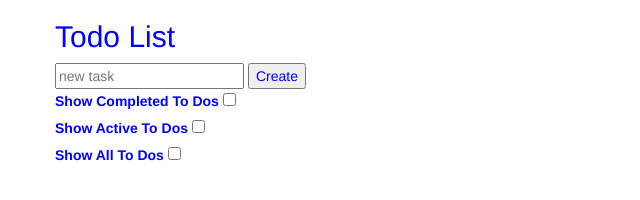
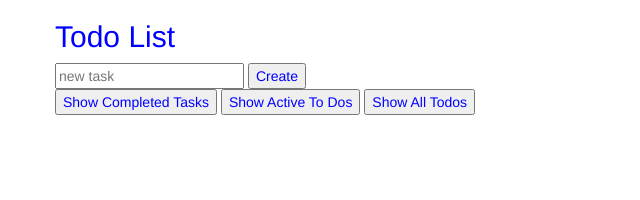
Before and after one commit to DavidLineman/new_to_doo, a plain HTML site: page index.html in a window 1280 px wide. Shown: the whole page, without its empty margins (0-640 px from the left). Drawn offline with nearby package versions, Linux system fonts and the light colour scheme; no server answers.

Commit message:
changed toggle inputs to buttons to simplify

```diff
--- a/index.html
+++ b/index.html
@@ -14,7 +14,7 @@
     <script src="https://ajax.googleapis.com/ajax/libs/jquery/3.3.1/jquery.min.js"></script>
 
     <link rel="stylesheet" href="style.css">
-    <script src="index.js"></script>
+
   </head>
   <body>
     <!--[if lt IE 7]>
@@ -33,22 +33,13 @@
           <button>Create</button>
         </form>
 
-        <form>
-          <label for="active">Show Completed To Dos</label>
-          <input class="completed-tasks" type="checkbox">
-        </form>
-        <form>
-          <label for="active">Show Active To Dos</label>
-          <input class="active-tasks" type="checkbox">
-        </form>
-        <form>
-          <label for="active">Show All To Dos</label>
-          <input class="all-tasks" type="checkbox">
-        </form>
+          <button class="completed-tasks">Show Completed Tasks</button>
+          <button class="active-tasks">Show Active To Dos</button>
+          <button class="all-tasks">Show All Todos</button>
+
 
       </div>
     </div>
-
-    <script src="" async defer></script>
+    <script src="index.js"></script>
   </body>
 </html>
--- a/index.js
+++ b/index.js
@@ -151,15 +151,15 @@ var getAllActiveTasks = function () {
   });
 }
 
-$(document).on('change', '.completed-tasks', function() {
+$('.completed-tasks').on('click', function() {
   getAllCompletedTasks();
 })
 
-$(document).on('change', '.active-tasks', function() {
+$('.active-tasks').on('click', function() {
   getAllActiveTasks();
 })
 
-$(document).on('change', '.all-tasks', function() {
+$('.all-tasks').on('click', function() {
   getAndDisplayAllTasks();
 })
 
```
